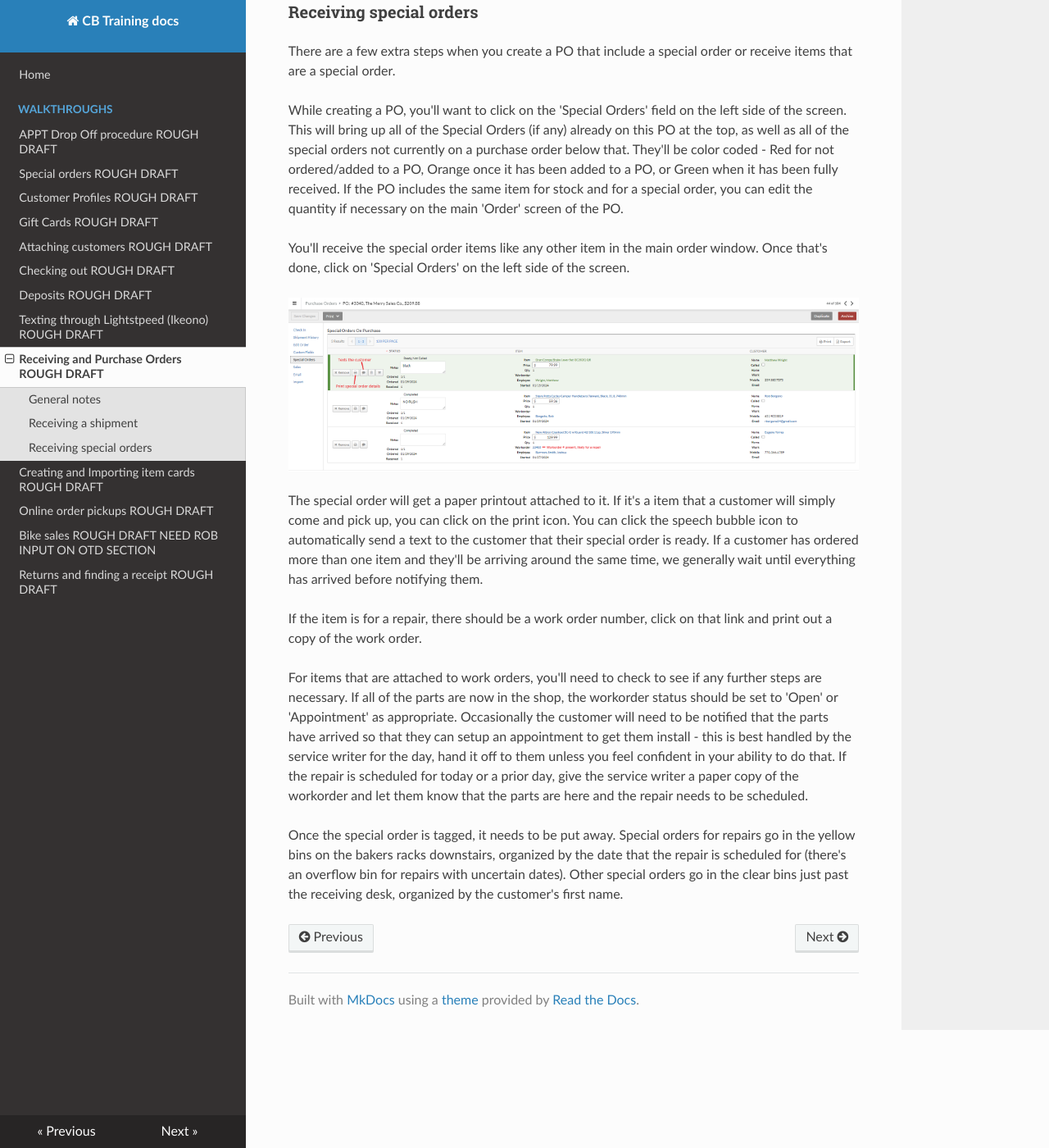
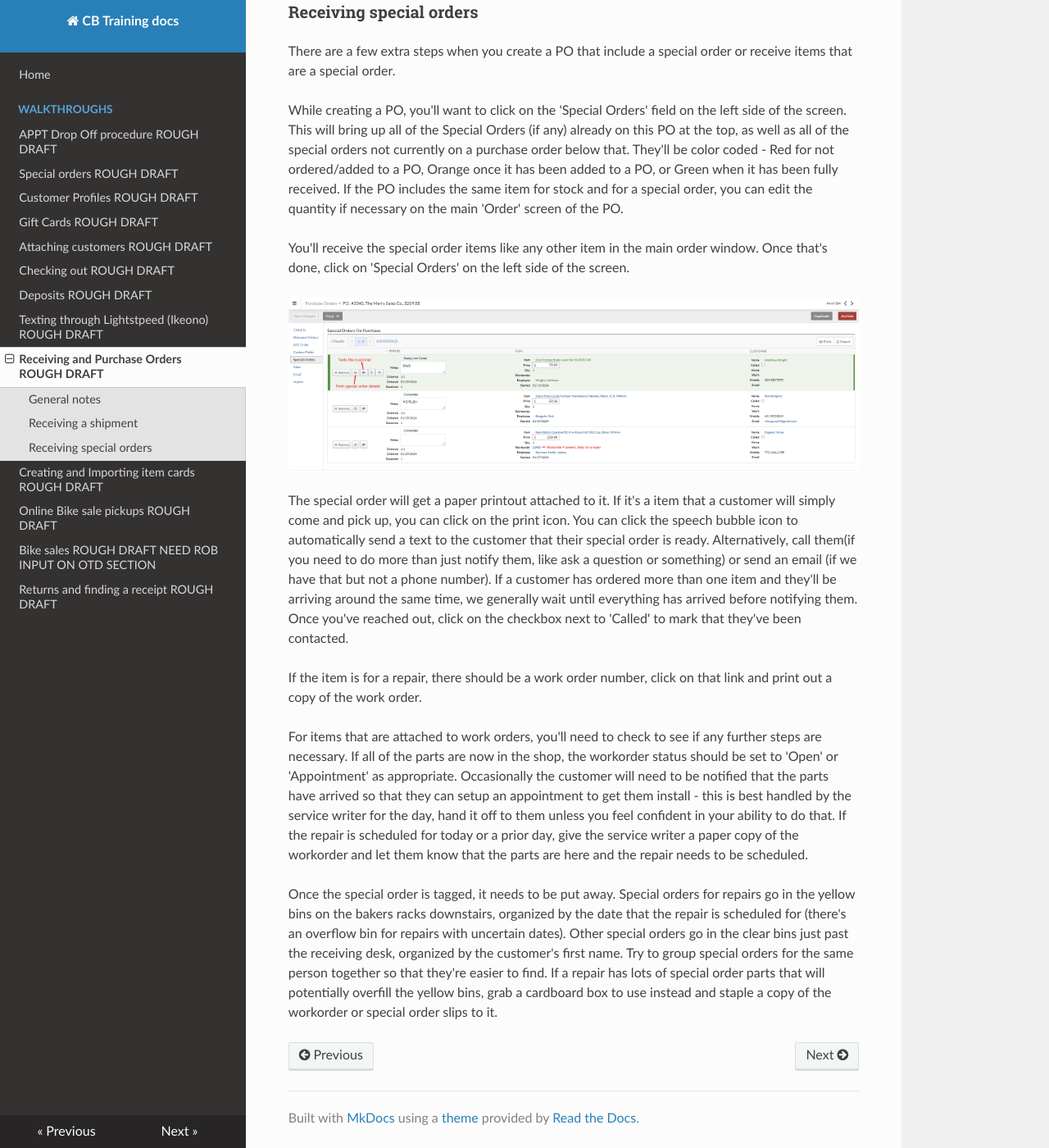
Before and after one commit to CambridgeBicycle/Knowledgebase, an MkDocs documentation site: the page built from docs/receiving.md, in a window 1280 px wide and 1400 px high, scrolled down 2479 px. Shown: the whole window at 82% size. Built offline with MkDocs 1.6.1, drawn with Linux system fonts in a browser that asks for light colours; nearby versions of some CDN libraries; some of the changed text lies outside the part shown.

Commit message:
updates spec, b2c, receiving, some titles

```diff
--- a/docs/receiving.md
+++ b/docs/receiving.md
@@ -33,11 +33,11 @@ Create a new purchase order if one hasn't been created already. The PO will need
 
 If creating a new purchase order, you'll add the items to the PO one by one in the 'Add Items' field. You can search by the item name, vendor IDs, or UPCs. We generally use a barcode scanner or the vendor IDs from of the packing slip.
 
-As you go through the packing list, double check that the cost of the item in Lightspeed matches the packing slip. Set the quantity that we received as well.
+As you go through the packing list: check that the cost of the item in Lightspeed matches the packing slip, the quantity received is correct, and that the vendorID field is filled in.
 
 ![image](images/receive1.png)
 
-Once you've entered all the items in the shipment or if the PO was already created, change the status of the PO to 'Check In'. If you've already checked that the PO exactly matches the cost and quantity of what we received, you can hit 'Receive all items'. Otherwise, go through it line by line and set that quantity that we received.
+Once you've entered all the items in the shipment or if the PO was already created, change the status of the PO to 'Check In'. If you've already checked that the PO exactly matches the cost and quantity of what we received, you can hit 'Receive all items'. Otherwise, go through it line by line and set the quantity that we received.
 Once you're done hit 'Add received to inventory', which is the step that updates our inventory.
 
 ![image](images/receive2.png)
@@ -56,10 +56,10 @@ You'll receive the special order items like any other item in the main order win
 
 ![image](images/receive3.png)
 
-The special order will get a paper printout attached to it. If it's a item that a customer will simply come and pick up, you can click on the print icon. You can click the speech bubble icon to automatically send a text to the customer that their special order is ready. If a customer has ordered more than one item and they'll be arriving around the same time, we generally wait until everything has arrived before notifying them.
+The special order will get a paper printout attached to it. If it's a item that a customer will simply come and pick up, you can click on the print icon. You can click the speech bubble icon to automatically send a text to the customer that their special order is ready. Alternatively, call them(if you need to do more than just notify them, like ask a question or something) or send an email (if we have that but not a phone number). If a customer has ordered more than one item and they'll be arriving around the same time, we generally wait until everything has arrived before notifying them. Once you've reached out, click on the checkbox next to 'Called' to mark that they've been contacted.
 
 If the item is for a repair, there should be a work order number, click on that link and print out a copy of the work order.
 
 For items that are attached to work orders, you'll need to check to see if any further steps are necessary. If all of the parts are now in the shop, the workorder status should be set to 'Open' or 'Appointment' as appropriate. Occasionally the customer will need to be notified that the parts have arrived so that they can setup an appointment to get them install - this is best handled by the service writer for the day, hand it off to them unless you feel confident in your ability to do that. If the repair is scheduled for today or a prior day, give the service writer a paper copy of the workorder and let them know that the parts are here and the repair needs to be scheduled.
 
-Once the special order is tagged, it needs to be put away. Special orders for repairs go in the yellow bins on the bakers racks downstairs, organized by the date that the repair is scheduled for (there's an overflow bin for repairs with uncertain dates). Other special orders go in the clear bins just past the receiving desk, organized by the customer's first name.
+Once the special order is tagged, it needs to be put away. Special orders for repairs go in the yellow bins on the bakers racks downstairs, organized by the date that the repair is scheduled for (there's an overflow bin for repairs with uncertain dates). Other special orders go in the clear bins just past the receiving desk, organized by the customer's first name. Try to group special orders for the same person together so that they're easier to find. If a repair has lots of special order parts that will potentially overfill the yellow bins, grab a cardboard box to use instead and staple a copy of the workorder or special order slips to it.
--- a/mkdocs.yml
+++ b/mkdocs.yml
@@ -12,7 +12,7 @@ nav:
     - Texting through Lightstpeed (Ikeono) ROUGH DRAFT: ikeono.md
     - Receiving and Purchase Orders ROUGH DRAFT: receiving.md
     - Creating and Importing item cards  ROUGH DRAFT: itemcards.md
-    - Online order pickups ROUGH DRAFT: b2c.md
+    - Online Bike sale pickups ROUGH DRAFT: b2c.md
     - Bike sales ROUGH DRAFT NEED ROB INPUT ON OTD SECTION : bikesale.md
     - Returns and finding a receipt ROUGH DRAFT : return.md
 #   - How to find next APPT date
```
Also changed, not shown: docs/SpecOrder.md (+2 -0 lines), docs/b2c.md (+1 -1 lines).
